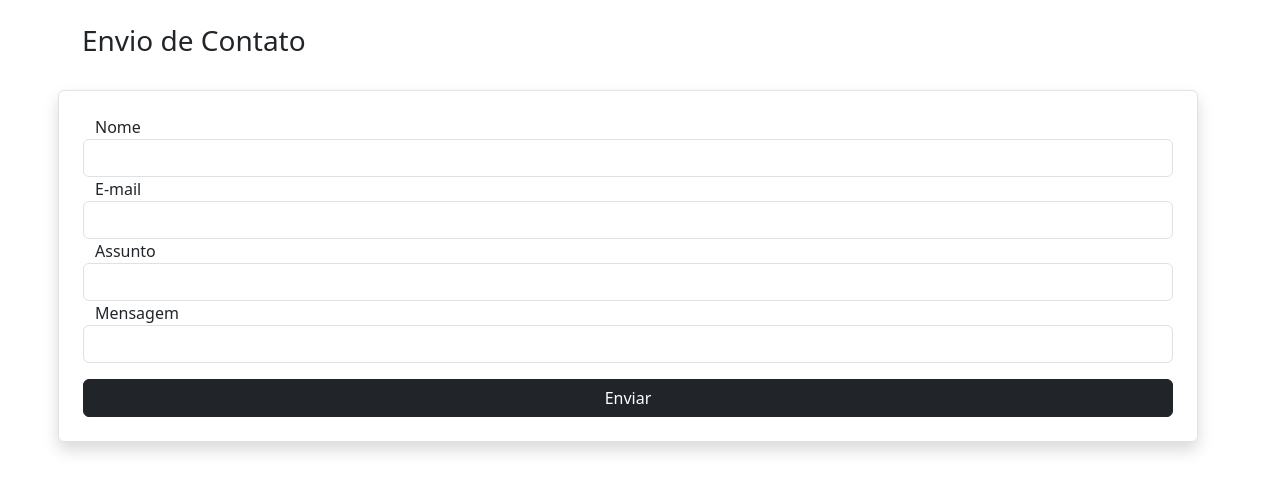
After one commit to Kluiver/Estudo-Flask, a Flask app: page /contato in a window 1280 px wide. The commit adds this page. Shown: the top 492 px of the page. Run offline with Flask 3, Linux system fonts and the light colour scheme.

Commit message:
Adicionado formulário para contato

```diff
--- a/app/__init__.py
+++ b/app/__init__.py
@@ -11,6 +11,8 @@ app = Flask(__name__) # Pegando o nome para o aplicativo do arquivo que estou tr
 app.config['SQLALCHEMY_DATABASE_URI'] = 'sqlite:///database.db' #define qual o caminho para o banco de dados do nosso sistema
 # Desativando o check automático de modificações
 app.config['SQLALCHEMY_TRACK_MODIFICATIONS'] = False
+#passando o token de segurança
+app.config['SECRET_KEY'] = 'masterkey'
 
 # Criando o banco de dados
 db = SQLAlchemy(app)
--- /dev/null
+++ b/app/forms.py
@@ -0,0 +1,36 @@
+#importando o formulário do flask
+from flask_wtf import FlaskForm
+#importando os campos string e de envio do flask wtf
+from wtforms import StringField, SubmitField
+#importando os validadores do wtforms
+from wtforms.validators import DataRequired, Email
+#importando o modelo
+from app.models import Contato
+#importando o banco de dados
+from app import db
+
+#criando a classe responsável por criar o formulário
+class ContatoForm(FlaskForm):
+    #definindo a categoria de cada campo do formulário
+    #campos de texto
+    nome = StringField('Nome', validators=[DataRequired()])
+    email = StringField('E-mail', validators=[DataRequired(), Email()])
+    assunto = StringField('Assunto', validators=[DataRequired()])
+    mensagem = StringField('Mensagem', validators=[DataRequired()])
+    #campo de botão
+    btn_submit = SubmitField('Enviar', validators=[DataRequired()])
+
+
+    #função para salvar o formulario
+    def save(self):
+        # Pegando um contato para salvar na classe contato
+        contato = Contato(
+            nome = self.nome.data,
+            email = self.email.data,
+            assunto = self.assunto.data,
+            mensagem = self.mensagem.data
+        )
+
+        #adicionando ao banco de dados
+        db.session.add(contato)
+        db.session.commit()
--- /dev/null
+++ b/app/templates/contato.html
@@ -0,0 +1,55 @@
+<!DOCTYPE html>
+<html lang="pt-br">
+
+    <head>
+        <meta charset="UTF-8">
+        <meta name="viewport" content="width=device-width, initial-scale=1.0">
+        <title>Contato</title>
+
+        <link href="https://cdn.jsdelivr.net/npm/bootstrap@5.3.3/dist/css/bootstrap.min.css" rel="stylesheet" integrity="sha384-QWTKZyjpPEjISv5WaRU9OFeRpok6YctnYmDr5pNlyT2bRjXh0JMhjY6hW+ALEwIH" crossorigin="anonymous">
+    </head>
+
+    <body>
+
+        <!-- Criando o container -->
+        <div class="container">
+
+                 <div class="row mt-4">
+                    <h3>Envio de Contato</h3>
+
+                        <!-- Criando o formulário -->
+                         <form action="" method="post" class="row mt-4 p-4 rounded border shadow">
+
+                            <!-- Adicionando o nivel de segurança -->
+                            {{ form.csrf_token }}
+
+                            <!-- Campo de nome -->
+                            {{ form.nome.label() }}
+                            <!-- Posso adicionar caracteristicas HTML dentro da form -->
+                            {{ form.nome(class='form-control') }}
+
+                            <!-- Campo E-mail -->
+                            {{ form.email.label() }}
+                            {{ form.email(class='form-control') }}
+
+                            <!-- Campo assunto -->
+                            {{ form.assunto.label() }}
+                            {{ form.assunto(class='form-control') }}
+
+                            <!-- Campo mensagem -->
+                            {{ form.mensagem.label() }}
+                            {{ form.mensagem(class='form-control') }}
+
+                            <!-- Botão -->
+                            {{ form.btn_submit(class='btn btn-dark col-12 mt-3') }}
+                         </form>
+
+                 </div>
+
+
+        </div>
+
+        <script src="https://cdn.jsdelivr.net/npm/bootstrap@5.3.3/dist/js/bootstrap.bundle.min.js" integrity="sha384-YvpcrYf0tY3lHB60NNkmXc5s9fDVZLESaAA55NDzOxhy9GkcIdslK1eN7N6jIeHz" crossorigin="anonymous"></script>
+    </body>
+
+</html>
--- a/app/templates/index.html
+++ b/app/templates/index.html
@@ -20,7 +20,7 @@
 
             <!-- Redirecionando para a nova página usando o URL_FOR importado na views e apontando a função que ele deve retornar
              IMPORTANTE pois ele vai refericiar o link dinamicamente. -->
-            <a href="{{url_for('nova_pagina')}}">Link para a nova página</a>
+            <a href="{{url_for('contato')}}">Contato</a>
 
         </div>
     </body>
--- a/app/views.py
+++ b/app/views.py
@@ -1,9 +1,15 @@
 #importando o app do meu módulo
-from app import app
+from app import app, db
 
 #importando render template, arquivo responsável por renderizar o arquivo HTML
 # URL_FOR é para direcionar links
-from flask import render_template, url_for
+from flask import render_template, url_for, request, redirect
+
+#importando a classe Contato de model
+from app.models import Contato
+
+#importando o formulario
+from app.forms import ContatoForm
 
 #criando a rota para o aplicativo
 #colocando a barra sem nada para ser a página inicial
@@ -22,7 +28,56 @@ def homepage():
     return render_template('index.html', context=context) #Passando o dicionário com as informaçoes para o front
 
 
+#FORMATO DE FORMULÁRIO NÃO RECOMENDADO
 #criando outra rota
-@app.route('/nova')
-def nova_pagina():
-    return 'Nova página.'
+@app.route('/contato_old', methods=['GET', 'POST'])
+def contato_old():
+    #criando o contexto para retornar ao HTML
+    context = {}
+    #verificando se o request é do tipo GET
+    if request.method == 'GET':
+        #pego os argumentos pesquisados
+        pesquisa = request.args.get('pesquisa')
+        print('GET: ', pesquisa)
+        # Adicionando a pesquisa no context
+        context['pesquisa'] = pesquisa
+
+    #verificando se o resquest é do tipo POST
+    if request.method == 'POST':
+        #pegando os dados do formulário para enviar para o banco de dados
+        nome = request.form['nome']
+        email = request.form['email']
+        assunto = request.form['assunto']
+        mensagem = request.form['mensagem']
+
+        #colocando os dados na minha classe Contato
+        contato = Contato(
+            nome=nome,
+            email=email,
+            assunto=assunto,
+            mensagem=mensagem
+        )
+
+        #enviando os dados para o banco de dados
+        db.session.add(contato)
+        db.session.commit()
+
+    return render_template('contato_old.html', context=context)
+
+
+#FORMATO DE FORMULÁRIO RECOMENDADO
+@app.route('/contato', methods=['GET', 'POST'])
+def contato():
+    #definindo o formulário
+    form = ContatoForm()
+    #criando o contexto para retornar ao HTML
+    context = {}
+
+    #verificando se o formulário foi validado
+    if form.validate_on_submit():
+        #se foi validado, salvo ele
+        form.save()
+        #redireciono para a home page
+        return redirect(url_for('homepage'))
+
+    return render_template('contato.html', context=context, form = form)
--- a/requirements.txt
+++ b/requirements.txt
@@ -2,10 +2,14 @@ alembic==1.14.1
 blinker==1.9.0
 click==8.1.8
 colorama==0.4.6
+dnspython==2.7.0
+email_validator==2.2.0
 Flask==3.1.0
 Flask-Migrate==4.1.0
 Flask-SQLAlchemy==3.1.1
+Flask-WTF==1.2.2
 greenlet==3.1.1
+idna==3.10
 itsdangerous==2.2.0
 Jinja2==3.1.5
 Mako==1.3.9
@@ -13,3 +17,4 @@ MarkupSafe==3.0.2
 SQLAlchemy==2.0.38
 typing_extensions==4.12.2
 Werkzeug==3.1.3
+WTForms==3.2.1
```
Also changed, not shown: app/templates/contato_old.html (added, +86 -0 lines).
